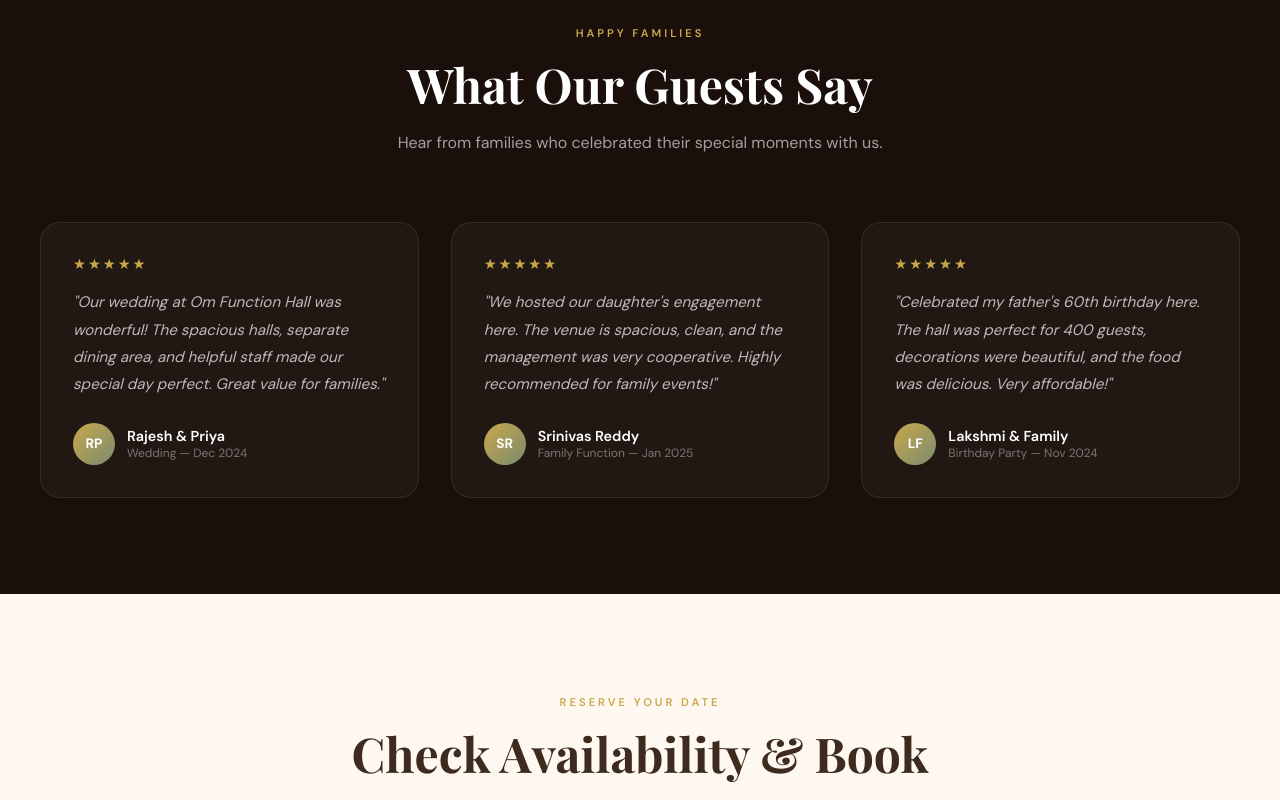
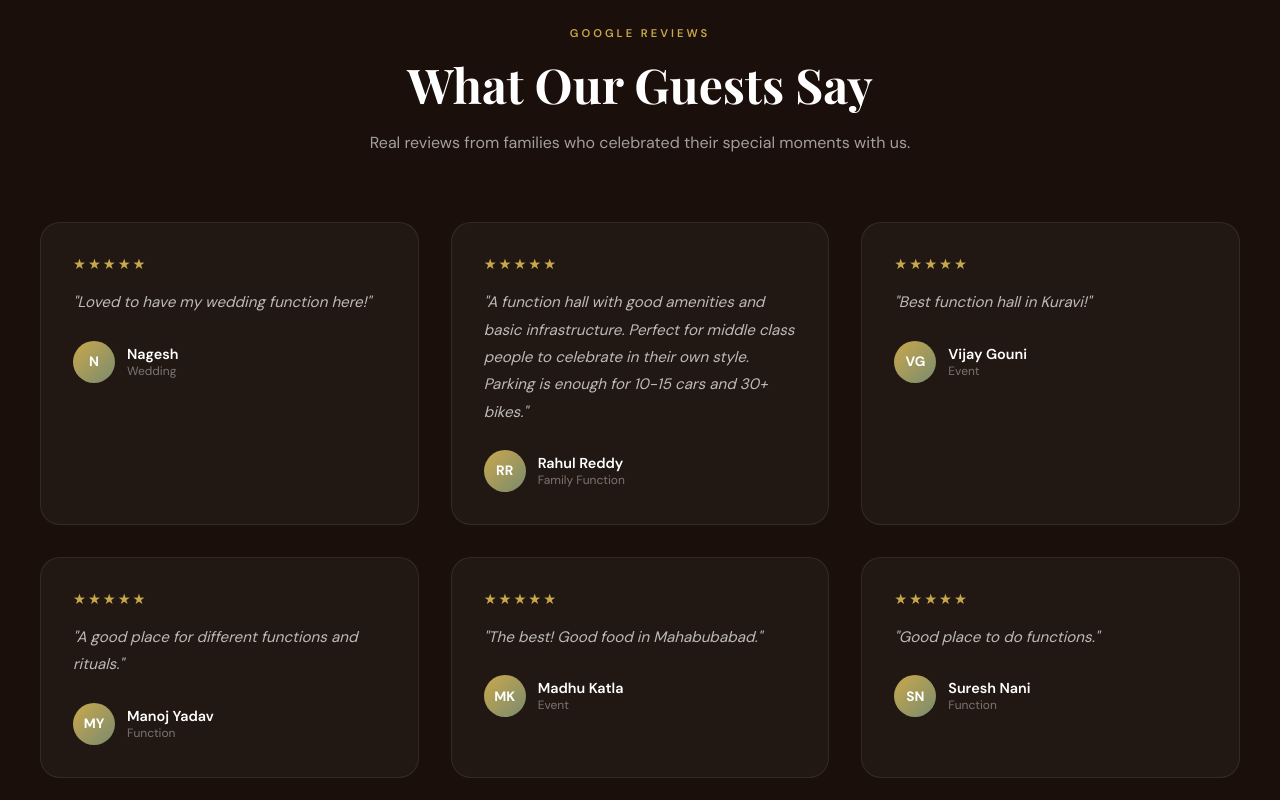
Before and after one commit to sreenathch/om-function-hall, a React (Vite) app: page / in a window 1280 px wide. Shown: the part 5580-6380 px from the top of the page. Built offline with nearby package versions, Linux system fonts and the light colour scheme; a web font is replaced by a local one.

Commit message:
Add real Google reviews to testimonials section

```diff
--- a/src/App.jsx
+++ b/src/App.jsx
@@ -186,19 +186,6 @@ export default function App() {
   const [mobileOpen, setMobileOpen] = useState(false);
   const [formData, setFormData] = useState({ name: "", phone: "", email: "", date: "", event: "", guests: "", message: "" });
   const [showModal, setShowModal] = useState(false);
-  const [googleReviews, setGoogleReviews] = useState(null);
-
-  // Fetch Google Reviews
-  useEffect(() => {
-    fetch('/om-function-hall/reviews.json')
-      .then(res => res.json())
-      .then(data => {
-        if (data.reviews && data.reviews.length > 0) {
-          setGoogleReviews(data);
-        }
-      })
-      .catch(() => {});
-  }, []);
 
   useEffect(() => {
     const handleScroll = () => setScrolled(window.scrollY > 50);
@@ -276,9 +263,12 @@ export default function App() {
   ];
 
   const testimonials = [
-    { name: "Rajesh & Priya", initials: "RP", event: "Wedding — Dec 2024", text: "Our wedding at Om Function Hall was wonderful! The spacious halls, separate dining area, and helpful staff made our special day perfect. Great value for families.", stars: 5 },
-    { name: "Srinivas Reddy", initials: "SR", event: "Family Function — Jan 2025", text: "We hosted our daughter's engagement here. The venue is spacious, clean, and the management was very cooperative. Highly recommended for family events!", stars: 5 },
-    { name: "Lakshmi & Family", initials: "LF", event: "Birthday Party — Nov 2024", text: "Celebrated my father's 60th birthday here. The hall was perfect for 400 guests, decorations were beautiful, and the food was delicious. Very affordable!", stars: 5 },
+    { name: "Nagesh", initials: "N", event: "Wedding", text: "Loved to have my wedding function here!", stars: 5 },
+    { name: "Rahul Reddy", initials: "RR", event: "Family Function", text: "A function hall with good amenities and basic infrastructure. Perfect for middle class people to celebrate in their own style. Parking is enough for 10-15 cars and 30+ bikes.", stars: 5 },
+    { name: "Vijay Gouni", initials: "VG", event: "Event", text: "Best function hall in Kuravi!", stars: 5 },
+    { name: "Manoj Yadav", initials: "MY", event: "Function", text: "A good place for different functions and rituals.", stars: 5 },
+    { name: "Madhu Katla", initials: "MK", event: "Event", text: "The best! Good food in Mahabubabad.", stars: 5 },
+    { name: "Suresh Nani", initials: "SN", event: "Function", text: "Good place to do functions.", stars: 5 },
   ];
 
   const particles = Array.from({ length: 20 }, (_, i) => ({
@@ -510,37 +500,12 @@ export default function App() {
       {/* ─── Testimonials ─── */}
       <section className="section section-dark" id="testimonials">
         <div className="section-header animate-on-scroll">
-          <div className="section-tag">Happy Families</div>
+          <div className="section-tag">Google Reviews</div>
           <h2 className="section-title">What Our Guests Say</h2>
-          <p className="section-desc">
-            {googleReviews ? (
-              <>Rated <strong>{googleReviews.rating}</strong> ★ based on {googleReviews.totalReviews} Google reviews</>
-            ) : (
-              "Hear from families who celebrated their special moments with us."
-            )}
-          </p>
+          <p className="section-desc">Real reviews from families who celebrated their special moments with us.</p>
         </div>
         <div className="testimonials-track">
-          {googleReviews && googleReviews.reviews.length > 0 ? (
-            googleReviews.reviews.slice(0, 6).map((r, i) => (
-              <div key={i} className="testimonial-card animate-on-scroll" style={{ animationDelay: `${i * 0.15}s` }}>
-                <div className="testimonial-stars">{"★".repeat(r.rating)}</div>
-                <p className="testimonial-text">"{r.text}"</p>
-                <div className="testimonial-author">
-                  {r.photo ? (
-                    <img src={r.photo} alt={r.author} className="testimonial-avatar-img" />
-                  ) : (
-                    <div className="testimonial-avatar">{r.author.split(' ').map(n => n[0]).join('').slice(0, 2)}</div>
-                  )}
-                  <div>
-                    <div className="testimonial-name">{r.author}</div>
-                    <div className="testimonial-event">{r.time}</div>
-                  </div>
-                </div>
-              </div>
-            ))
-          ) : (
-            testimonials.map((t, i) => (
+          {testimonials.map((t, i) => (
             <div key={i} className="testimonial-card animate-on-scroll" style={{ animationDelay: `${i * 0.15}s` }}>
               <div className="testimonial-stars">{"★".repeat(t.stars)}</div>
               <p className="testimonial-text">"{t.text}"</p>
@@ -552,16 +517,13 @@ export default function App() {
                 </div>
               </div>
             </div>
-            ))
-          )}
+          ))}
         </div>
-        {googleReviews && (
         <div className="google-reviews-badge animate-on-scroll">
           <a href={GOOGLE_MAPS_URL} target="_blank" rel="noopener noreferrer">
             See all reviews on Google →
           </a>
         </div>
-        )}
       </section>
 
       {/* ─── Booking & Contact ─── */}
```
Lines whose indentation alone changed are shown as unchanged.
